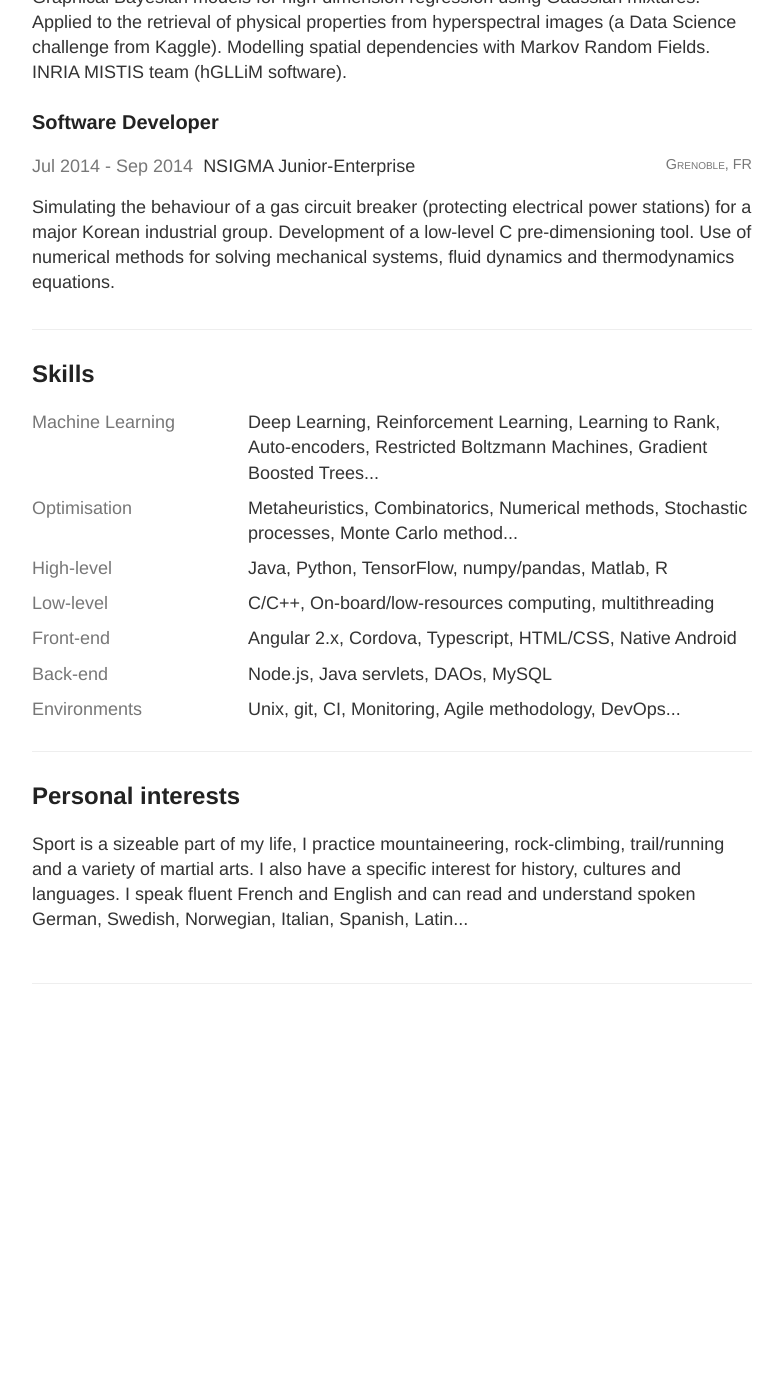
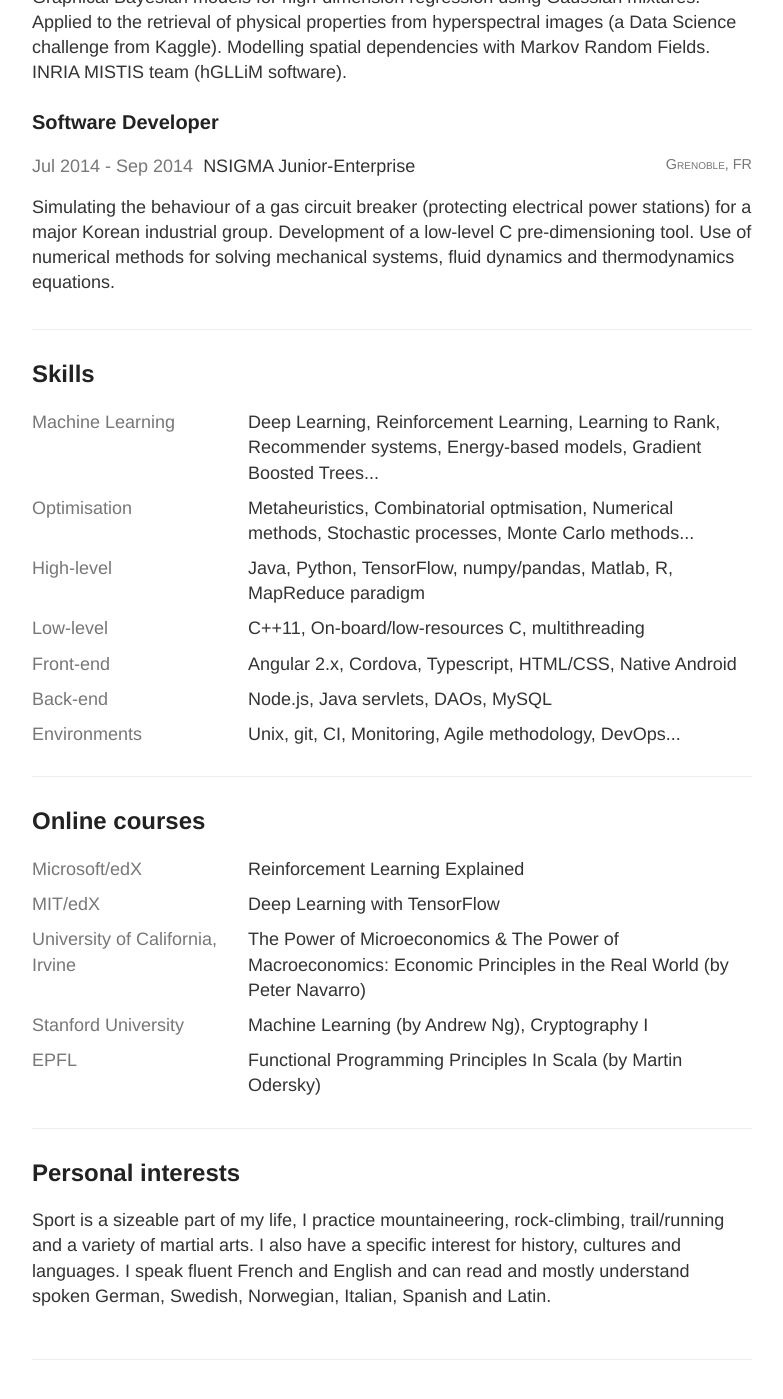
Before and after one commit to leonicoletti/leonicoletti.github.io, a Jekyll site: the page built from curriculum.html, in a window 1280 px wide and 1400 px high, scrolled down 1585 px. Shown: the whole window, without its empty margins (248-1031 px from the left). Built offline with Jekyll 4.4.1, drawn with Linux system fonts in a browser that asks for light colours; before the commit the page ends 2609 px from its top, so only the background shows below that.

Commit message:
Small updates, online courses added.

```diff
--- a/curriculum.html
+++ b/curriculum.html
@@ -48,19 +48,19 @@
 
     <div class="row">
       <div class="column-left">Machine Learning</div>
-      <div class="column-right">Deep Learning, Reinforcement Learning, Learning to Rank, Auto-encoders, Restricted Boltzmann Machines, Gradient Boosted Trees...</div>
+      <div class="column-right">Deep Learning, Reinforcement Learning, Learning to Rank, Recommender systems, Energy-based models, Gradient Boosted Trees...</div>
     </div>
     <div class="row">
         <div class="column-left">Optimisation</div>
-        <div class="column-right">Metaheuristics, Combinatorics, Numerical methods, Stochastic processes, Monte Carlo method...</div>
+        <div class="column-right">Metaheuristics, Combinatorial optmisation, Numerical methods, Stochastic processes, Monte Carlo methods...</div>
       </div>
     <div class="row">
       <div class="column-left">High-level</div>
-      <div class="column-right">Java, Python, TensorFlow, numpy/pandas, Matlab, R</div>
+      <div class="column-right">Java, Python, TensorFlow, numpy/pandas, Matlab, R, MapReduce paradigm</div>
     </div>
     <div class="row">
       <div class="column-left">Low-level</div>
-      <div class="column-right">C/C++, On-board/low-resources computing, multithreading</div>
+      <div class="column-right">C++11, On-board/low-resources C, multithreading</div>
     </div>
     <div class="row">
       <div class="column-left">Front-end</div>
@@ -76,9 +76,33 @@
     </div>
 
     <div class="separator"></div>
+    <h2>Online courses</h2>
+
+    <div class="row">
+        <div class="column-left">Microsoft/edX</div>
+        <div class="column-right">Reinforcement Learning Explained</div>
+      </div>
+    <div class="row">
+      <div class="column-left">MIT/edX</div>
+      <div class="column-right">Deep Learning with TensorFlow</div>
+    </div>
+    <div class="row">
+      <div class="column-left">University of California, Irvine</div>
+      <div class="column-right">The Power of Microeconomics & The Power of Macroeconomics: Economic Principles in the Real World (by Peter Navarro)</div>
+    </div>
+    <div class="row">
+      <div class="column-left">Stanford University</div>
+      <div class="column-right">Machine Learning (by Andrew Ng), Cryptography I</div>
+    </div>
+    <div class="row">
+      <div class="column-left">EPFL</div>
+      <div class="column-right">Functional Programming Principles In Scala (by Martin Odersky)</div>
+    </div>
+
+    <div class="separator"></div>
     <h2>Personal interests</h2>
 
-    <p>Sport is a sizeable part of my life, I practice mountaineering, rock-climbing, trail/running and a variety of martial arts. I also have a specific interest for history, cultures and languages. I speak fluent French and English and can read and understand spoken German, Swedish, Norwegian, Italian, Spanish, Latin...</p>
+    <p>Sport is a sizeable part of my life, I practice mountaineering, rock-climbing, trail/running and a variety of martial arts. I also have a specific interest for history, cultures and languages. I speak fluent French and English and can read and mostly understand spoken German, Swedish, Norwegian, Italian, Spanish and Latin.</p>
 
   </div>
 </article>
```
Also changed, not shown: 1 other file.
